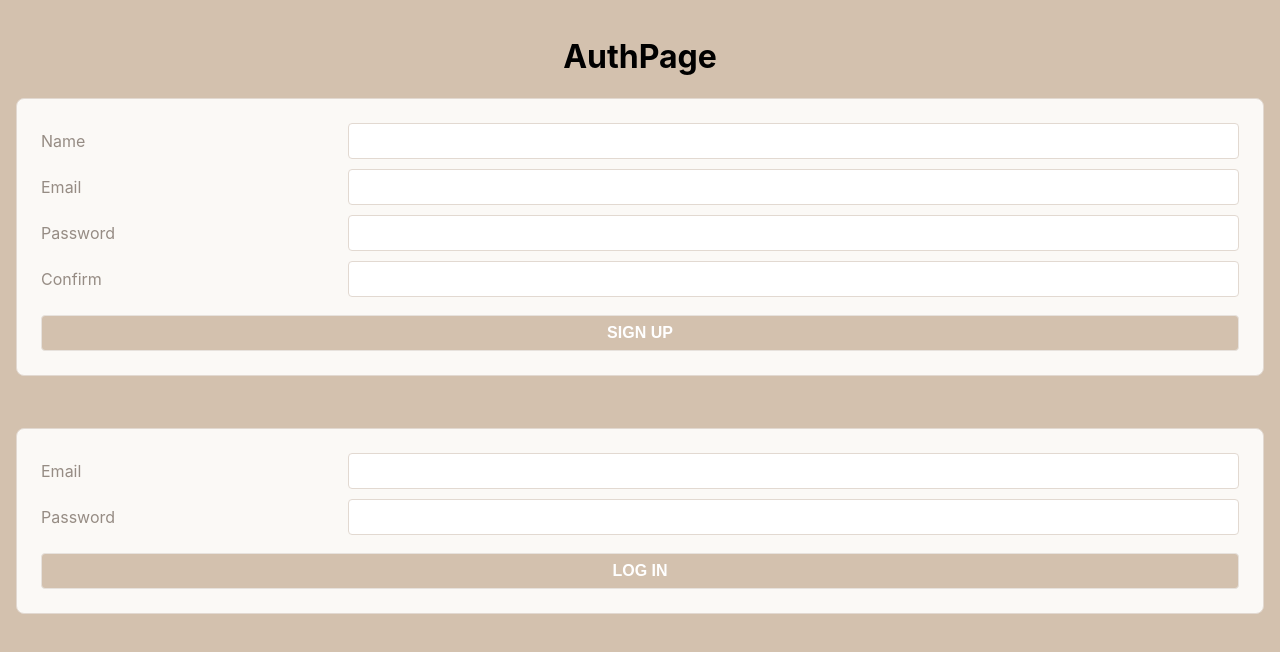
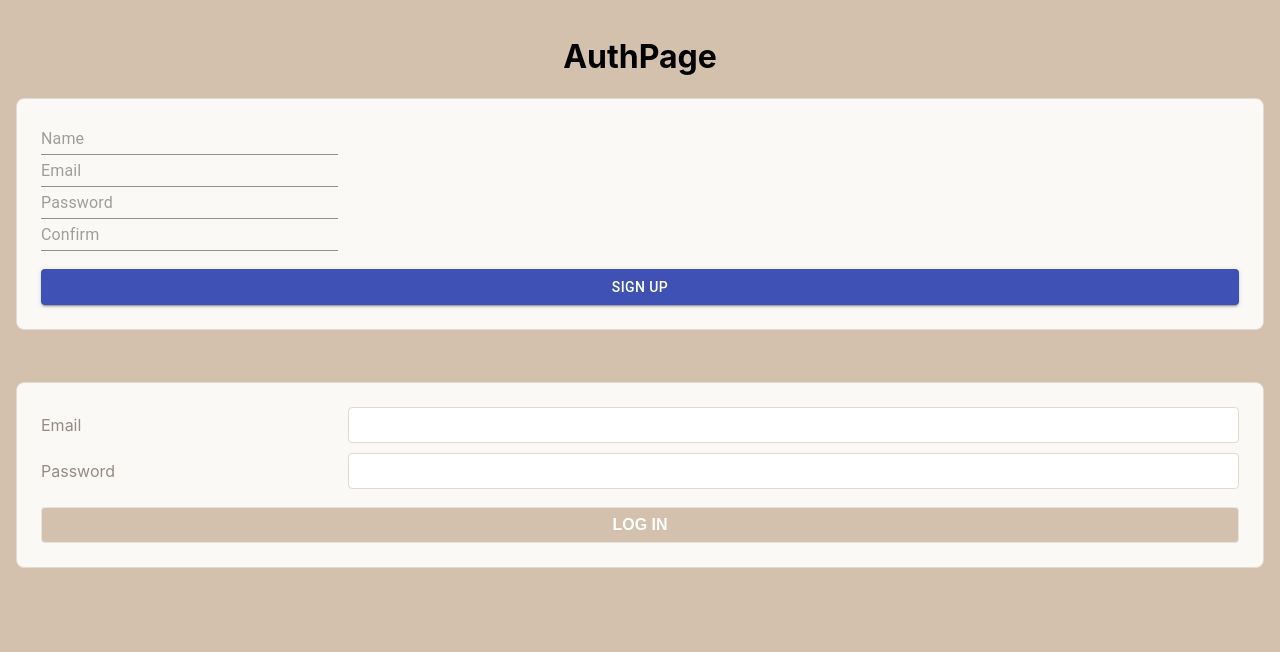
Before and after one commit to mgrebowicz-zz/react-puppies, a React (Create React App) app: page /puppies in a window 1280 px wide. Shown: the top 652 px of the page. Built offline with nearby package versions, Linux system fonts and the light colour scheme.

Commit message:
rename page level components

```diff
--- a/package.json
+++ b/package.json
@@ -3,10 +3,13 @@
   "version": "0.1.0",
   "private": true,
   "dependencies": {
+    "@material-ui/core": "^4.11.3",
+    "@material-ui/icons": "^4.11.2",
     "@testing-library/jest-dom": "^5.11.9",
     "@testing-library/react": "^11.2.3",
     "@testing-library/user-event": "^12.6.0",
     "bcrypt": "^5.0.0",
+    "bootstrap": "^4.6.0",
     "brcypt": "^1.0.1",
     "dotenv": "^8.2.0",
     "express": "^4.17.1",
@@ -14,6 +17,7 @@
     "mongoose": "^5.11.12",
     "morgan": "^1.10.0",
     "react": "^17.0.1",
+    "react-bootstrap": "^1.4.3",
     "react-dom": "^17.0.1",
     "react-router-dom": "^5.2.0",
     "react-scripts": "4.0.1",
--- a/src/components/NavBar/NavBar.jsx
+++ b/src/components/NavBar/NavBar.jsx
@@ -9,9 +9,9 @@ export default function NavBar({setUser}) {
     }
     return (
         <nav>
-            <Link to="/puppies">Puppy History</Link>
+            <Link to="/puppies">Puppy Index</Link>
             &nbsp; | &nbsp;
-            <Link to="/puppies/new">New Puppy</Link>
+            <Link to="/puppies/new">Add a Puppy</Link>
              {/* &nbsp;&nbsp;<span>Welcome, {user.name}</span> */}
             &nbsp;&nbsp;<Link to="" onClick={handleLogOut}>Log Out</Link>
         </nav>
--- a/src/components/SignUpForm/SignUpForm.jsx
+++ b/src/components/SignUpForm/SignUpForm.jsx
@@ -1,5 +1,7 @@
 import { Component } from 'react';
 import { signUp } from '../../utilities/users-service';
+import { Button, Input, FormControl } from '@material-ui/core';
+
 
 export default class SignUpForm extends Component {
     state = {
@@ -36,15 +38,21 @@ export default class SignUpForm extends Component {
             <div>
                 <div className="form-container">
                     <form autoComplete="off" onSubmit={this.handleSubmit}>
-                        <label>Name</label>
-                        <input type="text" name="name" value={this.state.name} onChange={this.handleChange} required />
-                        <label>Email</label>
+                        <FormControl>
+                            <Input placeholder="Name" type="text" name="name" value={this.state.name} onChange={this.handleChange} />
+                            <Input placeholder="Email" type="email" name="email" value={this.state.email} onChange={this.handleChange} />
+                            <Input placeholder="Password" type="password" name="password" value={this.state.password} onChange={this.handleChange} />
+                            <Input placeholder="Confirm" type="password" name="confirm" value={this.state.confirm} onChange={this.handleChange} />
+                        </FormControl>
+                        {/* <label>Name</label>
+                        <input type="text" name="name" value={this.state.name} onChange={this.handleChange} required /> */}
+                        {/* <label>Email</label>
                         <input type="email" name="email" value={this.state.email} onChange={this.handleChange} required />
                         <label>Password</label>
                         <input type="password" name="password" value={this.state.password} onChange={this.handleChange} required />
                         <label>Confirm</label>
-                        <input type="password" name="confirm" value={this.state.confirm} onChange={this.handleChange} required />
-                        <button type="submit" disabled={disable}>SIGN UP</button>
+                        <input type="password" name="confirm" value={this.state.confirm} onChange={this.handleChange} required /> */}
+                        <Button variant="contained" color="primary" type="submit" disabled={disable}>SIGN UP</Button>
                     </form>
                 </div>
                 <p className="error-message">&nbsp;{this.state.error}</p>
--- /dev/null
+++ b/src/pages/AddPuppyPage/AddPuppyPage.css
@@ -0,0 +1,16 @@
+.NewPuppyPage {
+  height: 100%;
+  display: grid;
+  grid-template-columns: 1.6fr 3.5fr 3fr;
+  grid-template-rows: 1fr;
+  background-color: var(--white);
+  border-radius: 2vmin;
+}
+
+.NewPuppyPage aside {
+  display: flex;
+  flex-direction: column;
+  justify-content: space-between;
+  align-items: center;
+  margin: 3vmin 2vmin;
+}
--- a/src/pages/NewPuppyPage/NewPuppyPage.jsx
+++ b/src/pages/AddPuppyPage/AddPuppyPage.jsx
@@ -1,7 +1,9 @@
+import './AddPuppyPage.css'
+
 
 export default function NewPuppyPage() {
     return (
-        <main>
+        <main className='NewPuppyPage'>
             <h1>NewPuppyPage</h1>
         </main>
     );
--- a/src/pages/App/App.jsx
+++ b/src/pages/App/App.jsx
@@ -3,9 +3,10 @@ import { Route, Switch, Redirect } from 'react-router-dom';
 import { getUser } from '../../utilities/users-service';
 import './App.css';
 import AuthPage from '../AuthPage/AuthPage';
-import NewPuppyPage from '../NewPuppyPage/NewPuppyPage';
-import PuppyHistoryPage from '../PuppyHistoryPage/PuppyHistoryPage';
+import AddPuppyPage from '../AddPuppyPage/AddPuppyPage';
+import PuppyIndexPage from '../PuppyIndexPage/PuppyIndexPage';
 import NavBar from '../../components/NavBar/NavBar';
+import Button from '@material-ui/core/Button';
 
 
 export default function App() {
@@ -18,10 +19,10 @@ export default function App() {
         <NavBar user={user} setUser={setUser} />
         <Switch>
             <Route path="/puppies/new">
-              <NewPuppyPage user={user} setUser={setUser}/>
+              <AddPuppyPage user={user} setUser={setUser}/>
             </Route>
             <Route path="/puppies">
-              <PuppyHistoryPage />
+              <PuppyIndexPage />
             </Route>
               <Redirect to="/puppies" />
           </Switch>
--- a/src/pages/AuthPage/AuthPage.jsx
+++ b/src/pages/AuthPage/AuthPage.jsx
@@ -1,6 +1,8 @@
 // import { useState } from 'react';
 import SignUpForm from '../../components/SignUpForm/SignUpForm'
 import LoginForm from '../../components/LoginForm/LoginForm';
+
+
 
 export default function AuthPage({setUser}) {
     return(
--- a/src/pages/PuppyHistoryPage/PuppyHistoryPage.jsx
+++ b/src/pages/PuppyIndexPage/PuppyIndexPage.jsx
@@ -1,7 +1,6 @@
 import * as usersService from '../../utilities/users-service';
 
-
-export default function PuppyHistoryPage() {
+export default function PuppyIndexPage() {
 
     async function handleCheckToken() {
         // Promise will resolve to a Date object
@@ -11,8 +10,8 @@ export default function PuppyHistoryPage() {
 
     return (
         <main>
-            <h1>PuppyHistoryPage</h1>
-            <button onClick={handleCheckToken}>Check When My Login Expires</button>
+            <h1>PuppyIndexPage</h1>
+            <button onClick={handleCheckToken} variant="contained" color="primary">Check When My Login Expires</button>
         </main>
     );
 }
```
Also changed, not shown: models/puppy.js (added), src/index.css (line endings or trailing spaces), src/pages/AuthPage/AuthPage.css (added), 2 other files (tests, documents, lock files or other folders).
